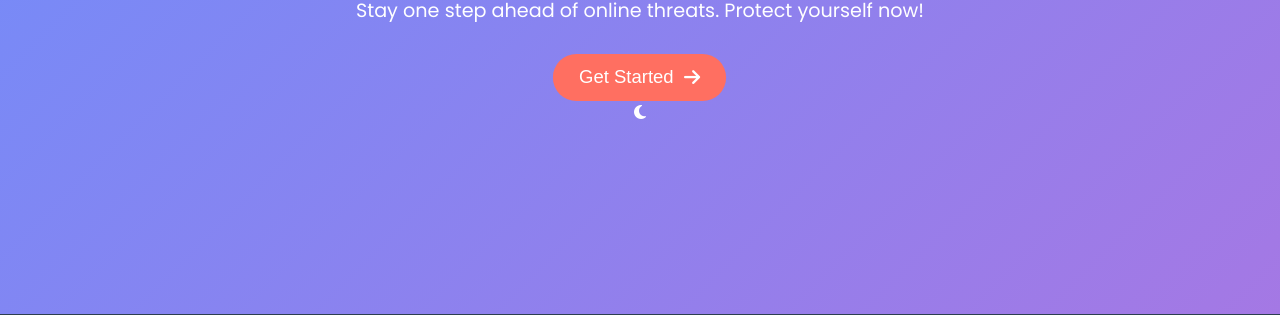
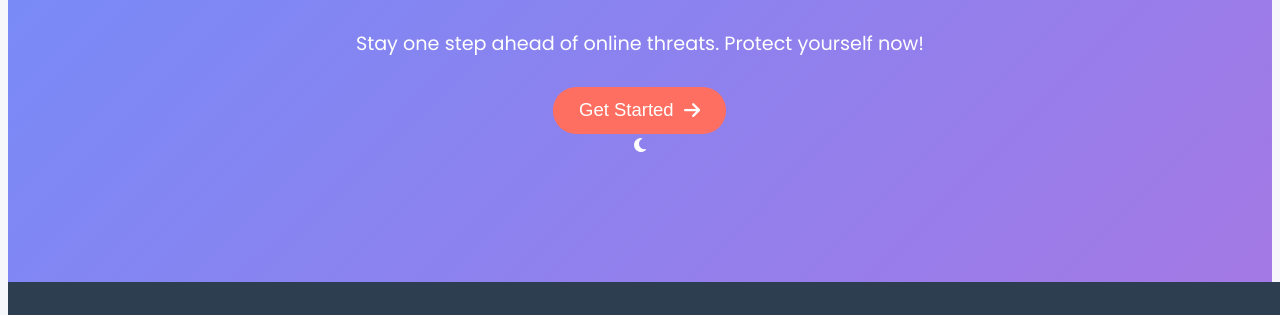
Before and after one commit to KelvCodes/-Scam-Phishing-Detector-, a plain HTML site: page index.html in a window 1280 px wide. Shown: the part 386-701 px from the top of the page. Drawn offline with Linux system fonts and the light colour scheme.

Commit message:
Update styles.css

```diff
--- a/css/styles.css
+++ b/css/styles.css
@@ -1,7 +1,5 @@
 * {
-    margin: 0;
-    padding: 0;
-    box-sizing: border-box;
+ox-sizing: border-box;
 }
 
 body {
```
